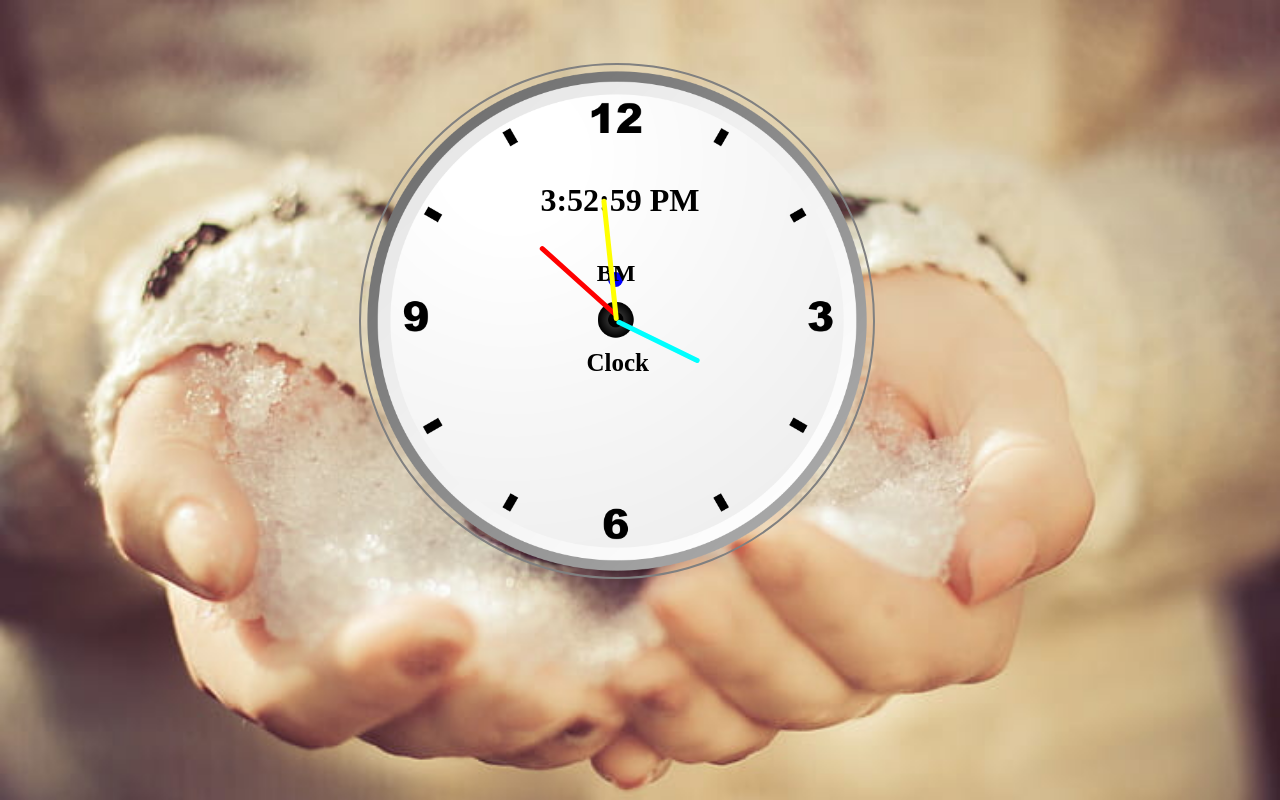
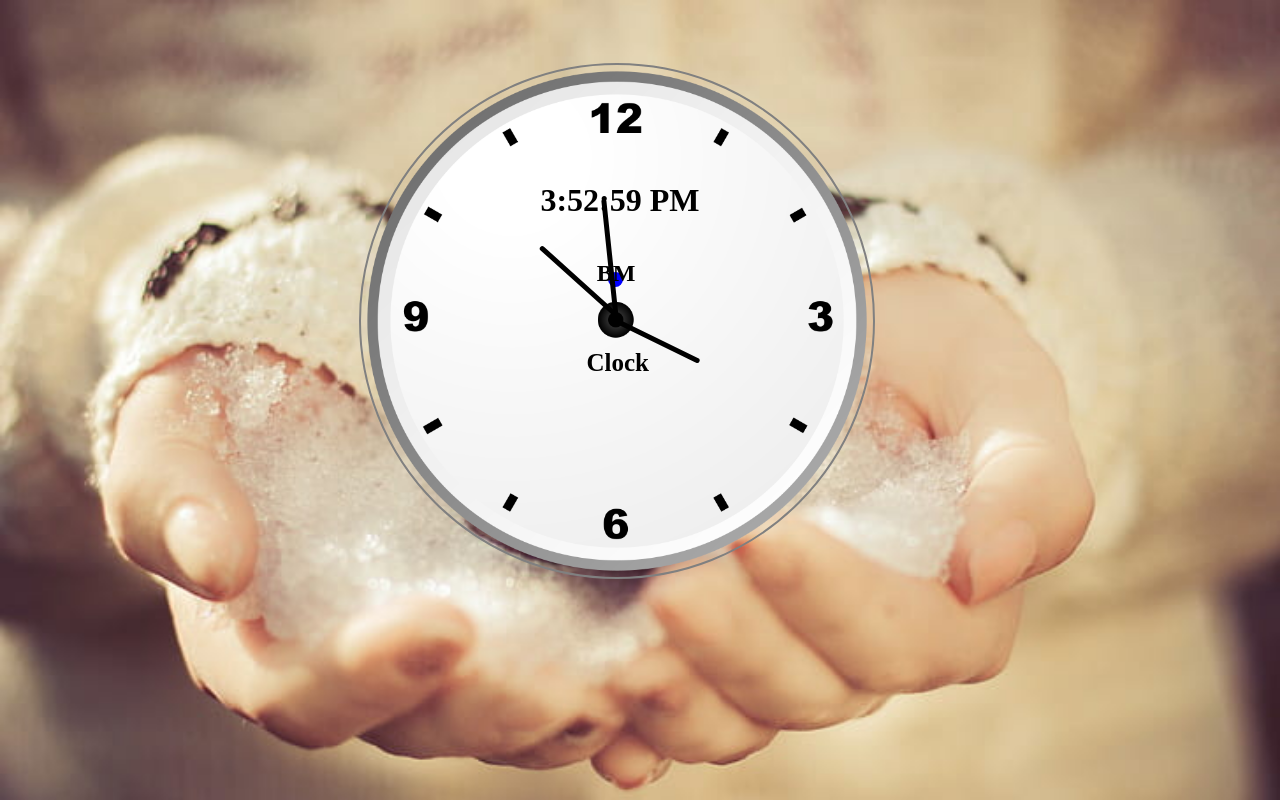
Before and after one commit to Bheeresh-2001/Clock, a plain HTML site: page index.html in a window 1280 px wide. Drawn offline with Linux system fonts and the light colour scheme.

Commit message:
Update style.css

```diff
--- a/style.css
+++ b/style.css
@@ -51,7 +51,7 @@ body{
     width: 1%;
     top: 32%;
     margin-left: 49.4%;
-    background-color: aqua;
+    background-color: black;
     /* display: none; */
 }
 #minute{
@@ -59,7 +59,7 @@ body{
     width: 1%;
     top: 29%;
     margin-left: 49.4%;
-    background-color: red;
+    background-color: black;
     /* display: none; */
 }
 #second{
@@ -67,6 +67,6 @@ body{
     width: 1%;
     top: 26%;
     margin-left: 49.4%;
-    background-color: yellow;
+    background-color: black;
     /* display: none; */
 }
```
